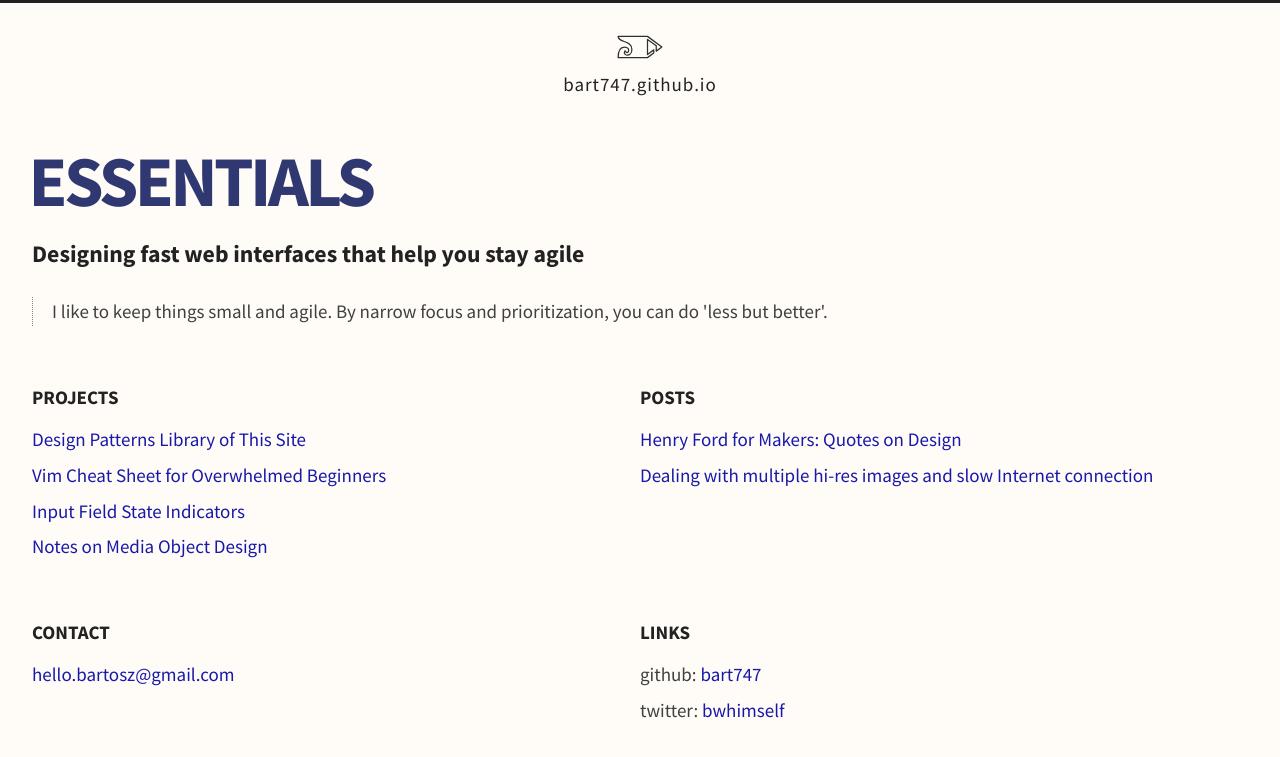
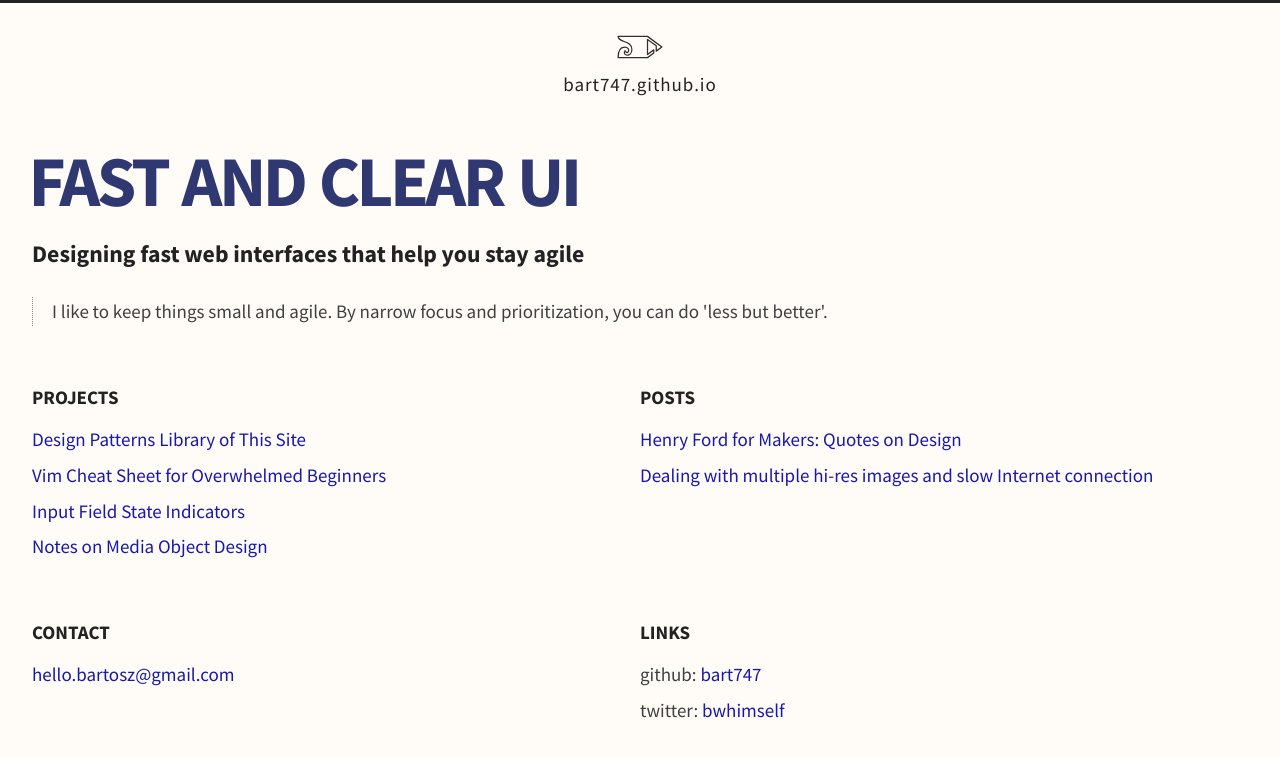
Before and after one commit to bart747/bart747, a Jekyll site: the page built from index.html, in a window 1280 px wide. Shown: the top 757 px of the page. Built offline with Jekyll 4.4.1, drawn with Linux system fonts in a browser that asks for light colours.

Commit message:
change site title

```diff
--- a/_sass/_masthead.scss
+++ b/_sass/_masthead.scss
@@ -15,7 +15,7 @@
   margin: 0 0 0 -0.05em;
   text-transform: uppercase;
   letter-spacing: -0.05em;
-  word-spacing: 0.125em;
+  word-spacing: 0.05em;
 }
 
 .masthead-h2 {
@@ -32,7 +32,7 @@
     margin: 0 0 0 -0.05em;
     text-transform: uppercase;
     letter-spacing: -0.05em;
-    word-spacing: 0.33em;
+    word-spacing: 0.05em;
   }
 
   .masthead-h2 {
--- a/css/main.css
+++ b/css/main.css
@@ -152,7 +152,7 @@ img {
   margin: 0 0 0 -0.05em;
   text-transform: uppercase;
   letter-spacing: -0.05em;
-  word-spacing: 0.125em; }
+  word-spacing: 0.05em; }
 
 .masthead-h2 {
   margin: 28.5px 0 57px; }
@@ -165,7 +165,7 @@ img {
     margin: 0 0 0 -0.05em;
     text-transform: uppercase;
     letter-spacing: -0.05em;
-    word-spacing: 0.33em; }
+    word-spacing: 0.05em; }
 
   .masthead-h2 {
     margin: 28.5px 0; } }
--- a/index.html
+++ b/index.html
@@ -6,7 +6,7 @@ layout: default
 
   <div class="masthead">
     <h1 class="masthead-h1">
-      Essentials
+      Fast and Clear UI
    </h1>
     <h2 class="masthead-h2">Designing fast web interfaces that help you stay agile</h2>
     <blockquote>
```
